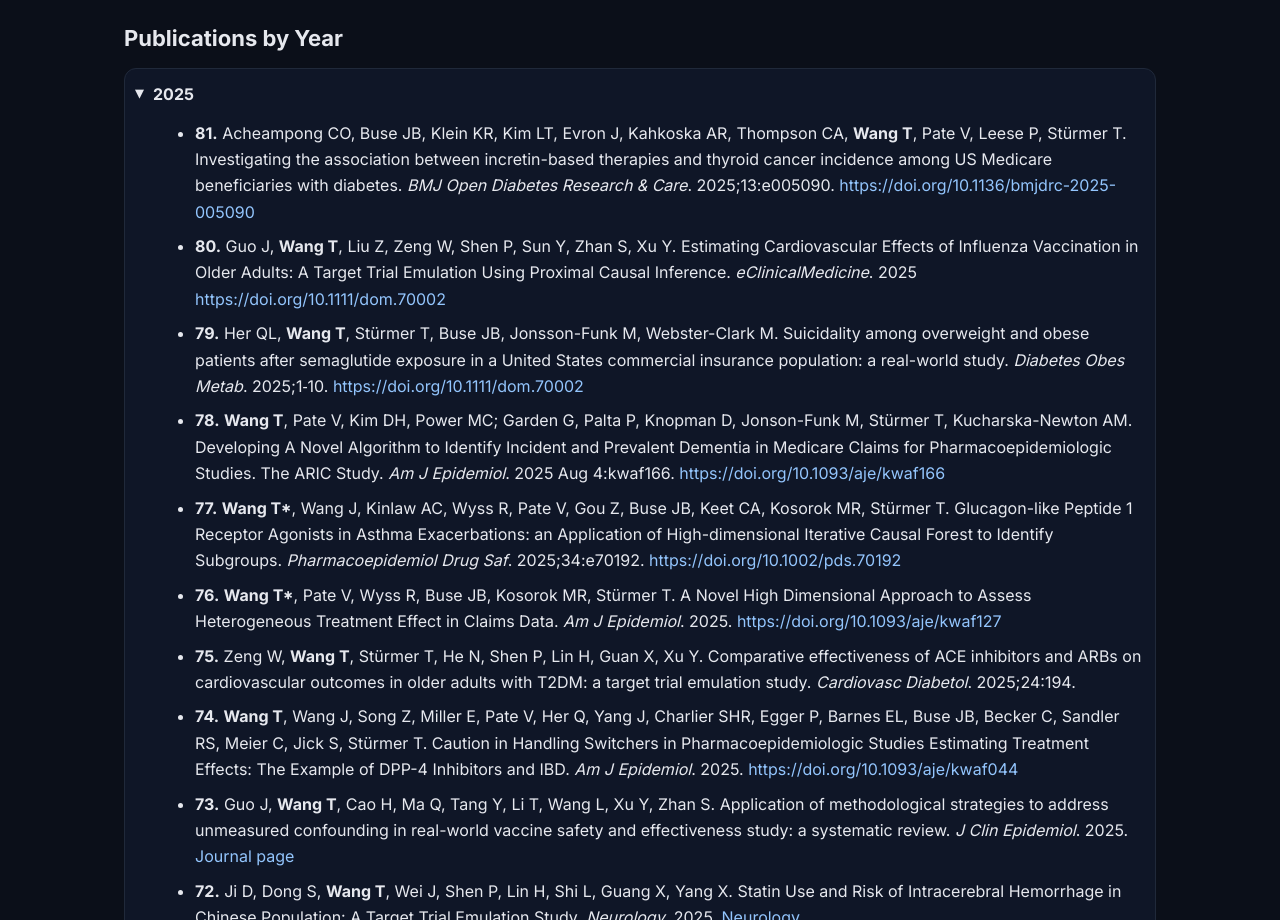
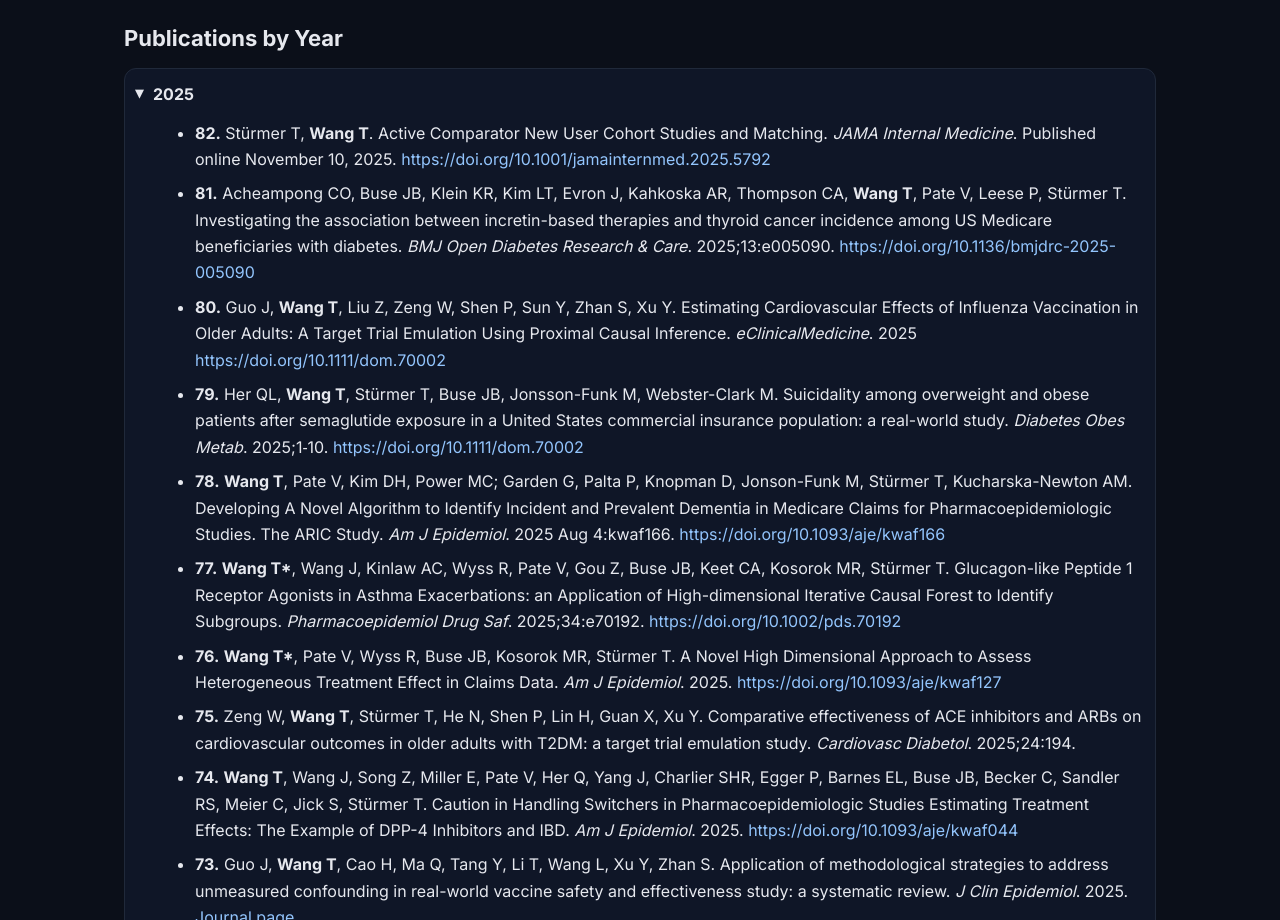
Before and after one commit to tianshengwang/tianshengwang.github.io, a plain HTML site: page publications.html in a window 1280 px wide. Shown: the part 1280-2200 px from the top of the page. Drawn offline with Linux system fonts and the light colour scheme.

Commit message:
Add new publications for 2025

```diff
--- a/publications.html
+++ b/publications.html
@@ -161,6 +161,7 @@
     <details class="pub-year" open>
       <summary>2025</summary>
       <ul class="pub">
+        <li><strong>82.</strong> Stürmer T, <strong>Wang T</strong>. Active Comparator New User Cohort Studies and Matching. <em>JAMA Internal Medicine</em>. Published online November 10, 2025. <a href="https://doi.org/10.1001/jamainternmed.2025.5792" target="_blank" rel="noopener">https://doi.org/10.1001/jamainternmed.2025.5792</a></li>
         <li><strong>81.</strong> Acheampong CO, Buse JB, Klein KR, Kim LT, Evron J, Kahkoska AR, Thompson CA, <strong>Wang T</strong>, Pate V, Leese P, Stürmer T. Investigating the association between incretin-based therapies and thyroid cancer incidence among US Medicare beneficiaries with diabetes. <em>BMJ Open Diabetes Research &amp; Care</em>. 2025;13:e005090. <a href="https://doi.org/10.1136/bmjdrc-2025-005090" target="_blank" rel="noopener">https://doi.org/10.1136/bmjdrc-2025-005090</a></li>
         <li><strong>80.</strong> Guo J, <strong>Wang T</strong>, Liu Z, Zeng W, Shen P, Sun Y, Zhan S, Xu Y. Estimating Cardiovascular Effects of Influenza Vaccination in Older Adults: A Target Trial Emulation Using Proximal Causal Inference. <em>eClinicalMedicine</em>. 2025 <a href="https://doi.org/10.1016/j.eclinm.2025.103449" target="_blank" rel="noopener">https://doi.org/10.1111/dom.70002</a></li>
         <li><strong>79.</strong> Her QL, <strong>Wang T</strong>, Stürmer T, Buse JB, Jonsson-Funk M, Webster-Clark M. Suicidality among overweight and obese patients after semaglutide exposure in a United States commercial insurance population: a real-world study. <em>Diabetes Obes Metab</em>. 2025;1‐10. <a href="https://doi.org/10.1111/dom.70002" target="_blank" rel="noopener">https://doi.org/10.1111/dom.70002</a></li>
```
